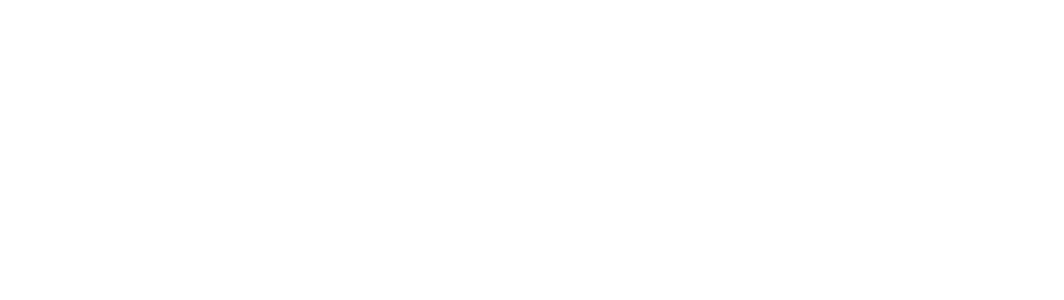
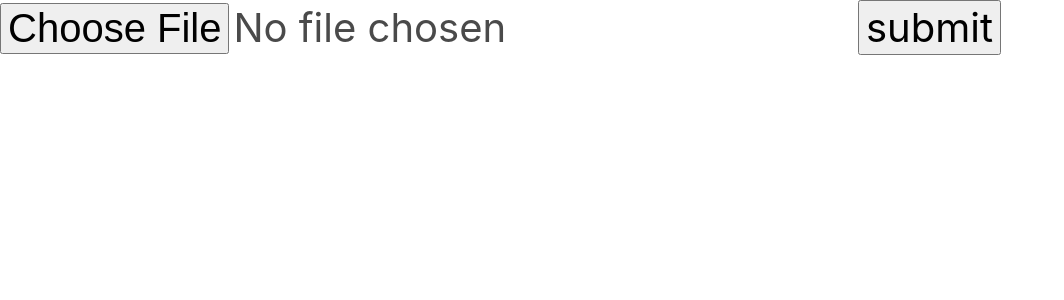
Before and after one commit to wilmer88/taco-stand, a React (Create React App) app in the folder client/: page /findPage in a window 1280 px wide. Before the commit this address had no page. Shown: the top 300 px of the page, without its empty margins (0-1064 px from the left). Built offline with nearby package versions, Linux system fonts and the light colour scheme; the HTML template or start-up script is replaced by a standard one.

Commit message:
file upload testing

```diff
--- a/client/package.json
+++ b/client/package.json
@@ -9,6 +9,7 @@
     "axios": "^0.26.1",
     "react": "^18.0.0",
     "react-dom": "^18.0.0",
+    "react-hook-form": "^7.30.0",
     "react-router-dom": "^6.3.0",
     "react-scripts": "5.0.0",
     "web-vitals": "^2.1.4"
--- a/client/src/App.js
+++ b/client/src/App.js
@@ -10,7 +10,7 @@
 
 import { BrowserRouter as Router, Route, Routes } from "react-router-dom";
 import { setAxiosDefaults } from "./utils/axiosDefaults";
-// import FindPage from "./pages/FindPage";
+import FindPage from "./pages/FindPage";
 function App() {
   const [jwt, setJwt] = useState("");
 
@@ -33,7 +33,7 @@
     <Route exact path="/ordenar" element={<OrdenPage/>}></Route>
     <Route exact path="/ClientLine" element={<FinishedOrden/>}></Route>
     <Route exact path="/" element={<StartPage/>}></Route>
-    {/* <Route exact path="/findPage" element={<FindPage/>}></Route> */}
+    <Route exact path="/findPage" element={<FindPage/>}></Route>
     </Routes>
 
     </Router>
--- a/client/src/pages/FindPage.jsx
+++ b/client/src/pages/FindPage.jsx
@@ -1,3 +1,32 @@
+import {useForm} from "react-hook-form";
+
+import React from "react";
+
+const FindPage = () => {
+
+    const {register, handleSubmit} = useForm()
+   const onSubmit = (data) => {
+
+    }
+    return(
+        <form  onSubmit={handleSubmit(onSubmit)}>
+            <input style={{fontSize: "40px"}} ref={{...register("test",{required: true})}} type="file" name="pic"/>
+            <button style={{fontSize: "40px"}}>submit</button>
+        </form>
+    )
+
+
+
+}
+
+
+  export default FindPage
+
+
+
+
+
+
 // // import UserContext from '../userContext';
 // // import query from 'express/lib/middleware/query';
 // import { response } from 'express';
```
Also changed, not shown: 1 other file (tests, documents, lock files or other folders).
